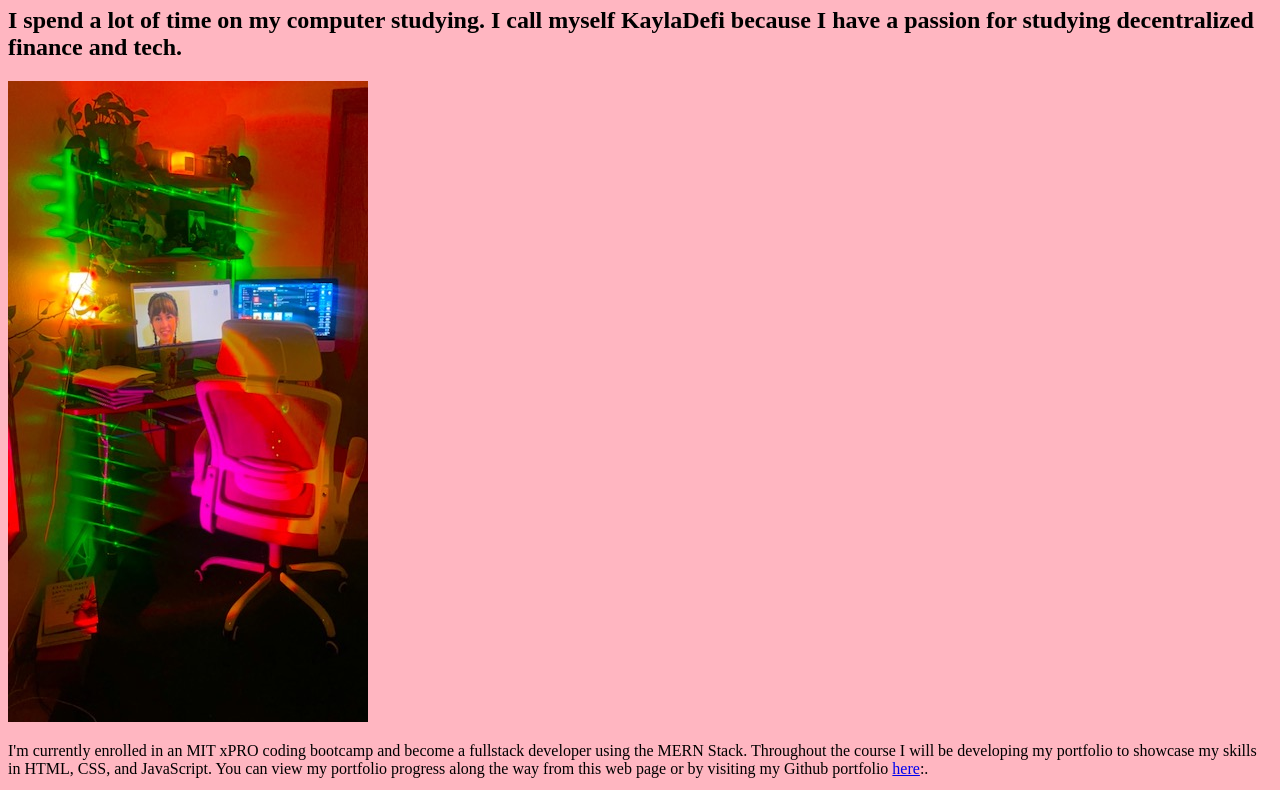
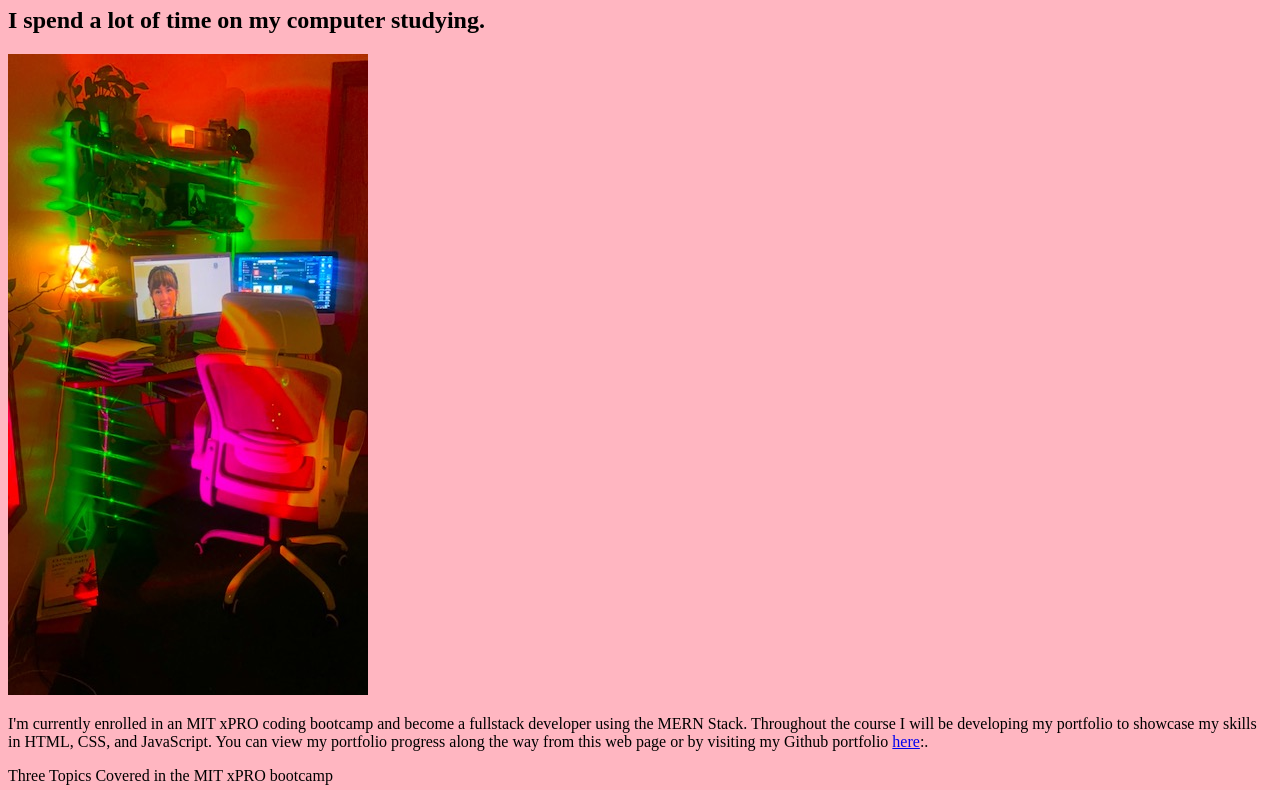
Before and after one commit to KaylaDefi/KaylaDefi.github.io, a plain HTML site: page index.htm in a window 1280 px wide. Shown: the part 73-863 px from the top of the page. Drawn offline with Linux system fonts and the light colour scheme.

Commit message:
Update index.htm
removed part of header

```diff
--- a/index.htm
+++ b/index.htm
@@ -3,7 +3,7 @@
     <h1 style>Hello Everyone! I'm Kayla</h1>
 </head>
 <body style="background-color: lightpink;">
-<h2>I spend a lot of time on my computer studying. I call myself KaylaDefi because I have a passion for studying decentralized finance and tech.</h2>
+<h2>I spend a lot of time on my computer studying.</h2>
 <img src="IMG_7421.JPG">
 <p>I'm currently enrolled in an MIT xPRO coding bootcamp and become a fullstack developer using the MERN Stack. Throughout the course I will be developing my portfolio to showcase my skills in HTML, CSS, and JavaScript. You can view my portfolio progress along the way from this web page or by visiting my Github portfolio <a href="https://github.com/KaylaDefi">here</a>:.</p>
 <p>Three Topics Covered in the MIT xPRO bootcamp</p>
```
